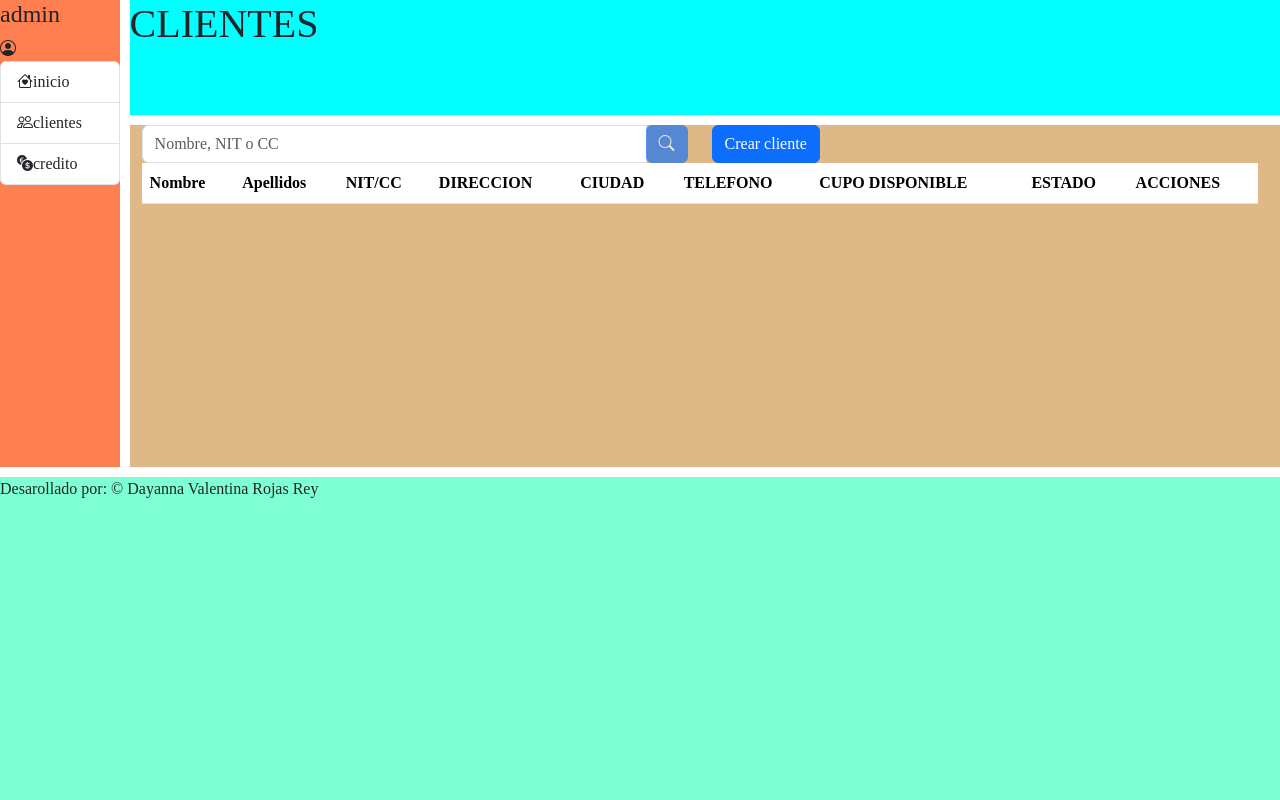
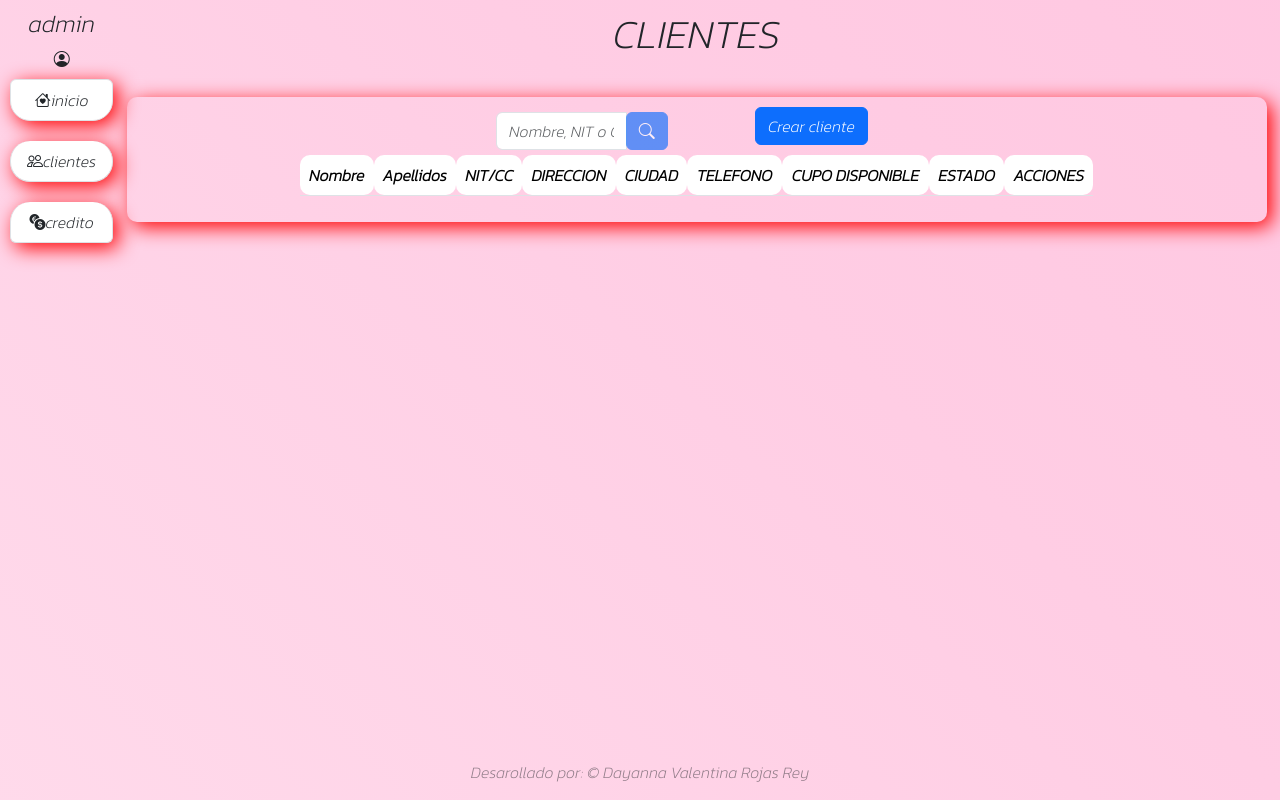
Before and after one commit to DayannaRojas123/PRUEBA, a plain HTML site: page index.html in a window 1280 px wide. Both pictures are taken after a click on the item "clientes". Drawn offline with nearby package versions, Linux system fonts and the light colour scheme.

Commit message:
Update style.css

```diff
--- a/style.css
+++ b/style.css
@@ -1,8 +1,13 @@
+@import url('https://fonts.googleapis.com/css2?family=Kanit:ital,wght@1,200&display=swap');
+
+
 * {
   padding: 0;
   box-sizing: border-box;
   margin: 0;
-	font-family: carossoft;
+  border-radius: 10px;
+  text-align: center;
+  font-family: 'Kanit', sans-serif;
 
 }
 
@@ -14,8 +19,11 @@ html {
 }
 
 #body {
+
   height: 100%;
-
+  background: linear-gradient(45deg, #FFEFF6, #FFE2EF, #FFCDE4, #FFBFDD, #FFA8D1);
+  background-size: 400% 400%;
+  animation: bonito 7s ease infinite;
 
   display: grid;
   grid-template-areas:
@@ -25,16 +33,43 @@ html {
     " footer footer "
 
   ;
+
   grid-template-columns: max-content;
   grid-template-rows: max-content;
 
   gap: 10px;
 
+  padding: 10px;
+}
+
+.filtro {
+  display: none;
+}
+
+form {
+  overflow: auto;
+}
+
+.list-group {
+
+  gap: 20px;
+
+
+  margin-top: 8px;
+
+
+}
+
+.list-group-item {
+
+  border-radius: 20px;
+
+
+  box-shadow: red 5px 5px 20px;
 }
 
 #nav {
 
-	background-color: coral;
 
   grid-area: nav;
 
@@ -42,19 +77,26 @@ html {
 }
 
 #main {
-	background-color: burlywood;
+
   grid-area: main;
 }
 
 
 #footer {
-	background-color: aquamarine;
 
   grid-area: footer;
+
+  display: grid;
+  text-align: center;
+  opacity: 0.5;
+  width: 100%;
+  position: fixed;
+  left: 0px;
+  bottom: 0px;
 }
 
 #header {
-	background-color: aqua;
+
 
   grid-area: header;
 }
@@ -62,5 +104,42 @@ html {
 #inicio,
 #clientes,
 #creditos {
-	position: absolute;
+  display: grid;
+  justify-items: center;
+  padding: 10px;
+
+  box-shadow: red 5px 5px 20px;
+
 }
+
+form {
+
+  margin: 5px;
+  padding: inherit;
+
+}
+
+
+#guardar {
+
+  margin: 10px;
+}
+
+
+@keyframes bonito {
+  0% {
+    background-position: 0 50%;
+  }
+
+  /* de cero a la mitad*/
+  50% {
+    background-position: 100% 50%;
+  }
+
+  /* cuando llegue al final,50 para que regrese*/
+  100% {
+    background-position: 0 50%;
+  }
+
+  /*empieza de nuevo de cero*/
+}
```
Lines whose indentation alone changed are shown as unchanged.
